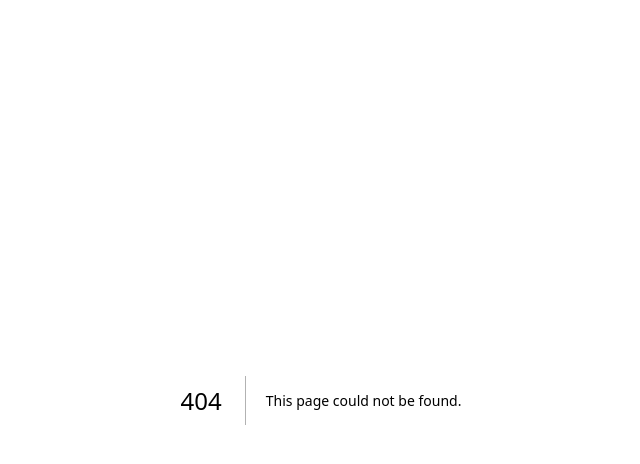
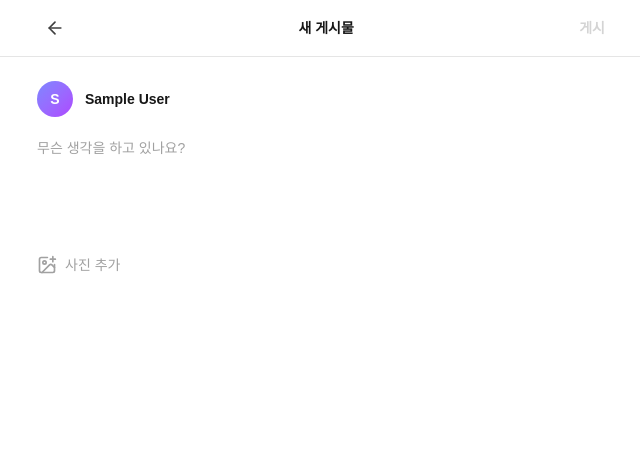
Before and after one commit to dminstitution01-creator/dm-institute-feed, a Next.js app: page /write in a window 1280 px wide. Before the commit this address had no page. Shown: the top 464 px of the page, without its empty margins (319-959 px from the left). Built offline with nearby package versions, Linux system fonts and the light colour scheme; sample sign-in values are in the browser's storage.

Commit message:
글쓰기 페이지 추가

```diff
--- a/src/app/page.tsx
+++ b/src/app/page.tsx
@@ -65,6 +65,7 @@ export default function Home() {
               </button>
             )}
             <button
+              onClick={() => router.push('/write')}
               className="w-9 h-9 flex items-center justify-center rounded-full hover:bg-neutral-100 transition-colors text-neutral-700"
               aria-label="새 게시물"
             >
--- /dev/null
+++ b/src/app/write/page.tsx
@@ -0,0 +1,132 @@
+'use client'
+
+import { useState, useRef, useEffect } from 'react'
+import { useRouter } from 'next/navigation'
+import { getCurrentUser } from '@/lib/auth'
+import { Post } from '@/types'
+import { ArrowLeft, ImagePlus, X } from 'lucide-react'
+import Image from 'next/image'
+
+export default function WritePage() {
+  const router = useRouter()
+  const fileRef = useRef<HTMLInputElement>(null)
+  const [caption, setCaption] = useState('')
+  const [imagePreview, setImagePreview] = useState<string | null>(null)
+  const [authorName, setAuthorName] = useState('')
+  const [authorAvatar, setAuthorAvatar] = useState('')
+
+  useEffect(() => {
+    const user = getCurrentUser()
+    if (!user) { router.replace('/login'); return }
+    setAuthorName(user.name)
+    setAuthorAvatar(user.name.charAt(0))
+  }, [router])
+
+  function handleImage(e: React.ChangeEvent<HTMLInputElement>) {
+    const file = e.target.files?.[0]
+    if (!file) return
+    const reader = new FileReader()
+    reader.onload = () => setImagePreview(reader.result as string)
+    reader.readAsDataURL(file)
+  }
+
+  function handleSubmit(e: React.FormEvent) {
+    e.preventDefault()
+    if (!caption.trim() && !imagePreview) return
+
+    const newPost: Post = {
+      id: `post-${Date.now()}`,
+      author: authorName,
+      avatar: authorAvatar,
+      imageUrl: imagePreview ?? '',
+      caption: caption.trim(),
+      likes: 0,
+      liked: false,
+      comments: [],
+      createdAt: '방금',
+    }
+
+    const stored = localStorage.getItem('dm_posts')
+    const posts: Post[] = stored ? JSON.parse(stored) : []
+    const updated = [newPost, ...posts]
+    localStorage.setItem('dm_posts', JSON.stringify(updated))
+
+    router.push('/')
+  }
+
+  return (
+    <div className="min-h-screen bg-white">
+      {/* 헤더 */}
+      <header className="sticky top-0 z-10 bg-white border-b border-neutral-200">
+        <div className="max-w-[600px] mx-auto px-4 h-14 flex items-center justify-between">
+          <button
+            onClick={() => router.back()}
+            className="w-9 h-9 flex items-center justify-center rounded-full hover:bg-neutral-100 transition-colors text-neutral-700"
+          >
+            <ArrowLeft size={20} />
+          </button>
+          <span className="text-sm font-semibold text-neutral-900">새 게시물</span>
+          <button
+            onClick={handleSubmit}
+            disabled={!caption.trim() && !imagePreview}
+            className="text-sm font-semibold text-indigo-600 disabled:text-neutral-300 transition-colors"
+          >
+            게시
+          </button>
+        </div>
+      </header>
+
+      <main className="max-w-[600px] mx-auto px-4 py-6 space-y-5">
+        {/* 작성자 */}
+        <div className="flex items-center gap-3">
+          <div className="w-9 h-9 rounded-full bg-gradient-to-br from-indigo-400 to-purple-500 flex items-center justify-center text-white text-sm font-semibold flex-shrink-0">
+            {authorAvatar}
+          </div>
+          <span className="text-sm font-semibold text-neutral-900">{authorName}</span>
+        </div>
+
+        {/* 본문 입력 */}
+        <textarea
+          value={caption}
+          onChange={(e) => setCaption(e.target.value)}
+          placeholder="무슨 생각을 하고 있나요?"
+          rows={4}
+          className="w-full text-sm text-neutral-900 placeholder:text-neutral-400 outline-none resize-none leading-relaxed"
+          autoFocus
+        />
+
+        {/* 이미지 미리보기 */}
+        {imagePreview && (
+          <div className="relative aspect-square w-full rounded-2xl overflow-hidden bg-neutral-100">
+            <Image src={imagePreview} alt="미리보기" fill className="object-cover" />
+            <button
+              onClick={() => { setImagePreview(null); if (fileRef.current) fileRef.current.value = '' }}
+              className="absolute top-2 right-2 w-7 h-7 bg-black/50 rounded-full flex items-center justify-center text-white hover:bg-black/70 transition-colors"
+            >
+              <X size={14} />
+            </button>
+          </div>
+        )}
+
+        {/* 이미지 추가 버튼 */}
+        {!imagePreview && (
+          <button
+            onClick={() => fileRef.current?.click()}
+            className="flex items-center gap-2 text-sm text-neutral-400 hover:text-indigo-500 transition-colors"
+          >
+            <ImagePlus size={20} />
+            <span>사진 추가</span>
+          </button>
+        )}
+
+        <input
+          ref={fileRef}
+          type="file"
+          accept="image/*"
+          className="hidden"
+          onChange={handleImage}
+        />
+      </main>
+    </div>
+  )
+}
```
